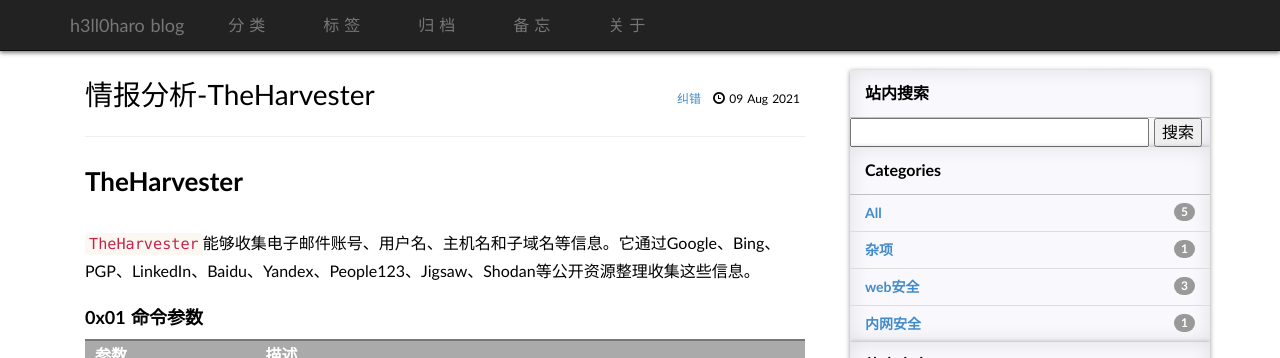
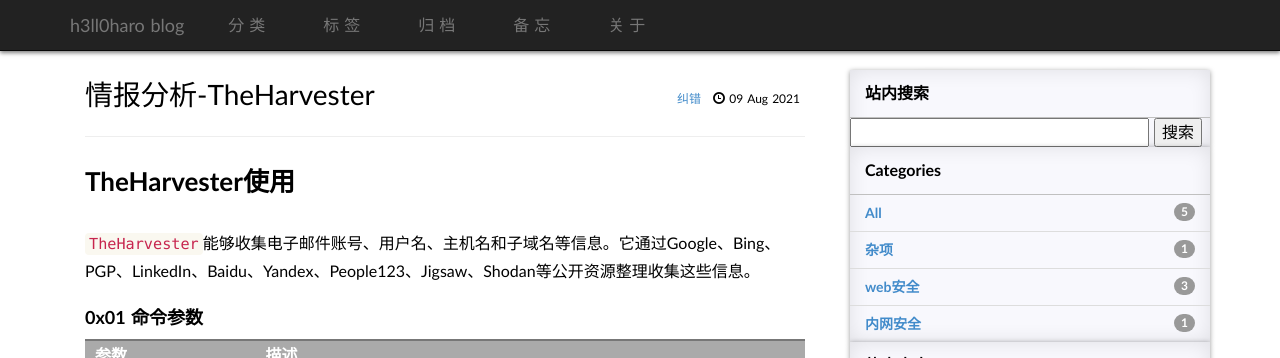
Before and after one commit to h3ll0haro/h3ll0haro.github.io, a Jekyll site: the page built from _posts/2021-08-09-TheHarvester.md, in a window 1280 px wide and 1343 px high. Shown: the top 358 px of the window. Built offline with Jekyll 4.4.1, drawn with Linux system fonts in a browser that asks for light colours; some web fonts are replaced; comment, search, counter and statistics services are not loaded.

Commit message:
20210809

```diff
--- a/_posts/2021-08-09-TheHarvester.md
+++ b/_posts/2021-08-09-TheHarvester.md
@@ -5,7 +5,7 @@ categories: web安全
 tags: 信息收集
 ---
 
-## TheHarvester
+## TheHarvester使用
 
 `TheHarvester`能够收集电子邮件账号、用户名、主机名和子域名等信息。它通过Google、Bing、PGP、LinkedIn、Baidu、Yandex、People123、Jigsaw、Shodan等公开资源整理收集这些信息。
 
```
Also changed, not shown: _posts/2021-08-08-httpx.md (+0 -1 lines).
